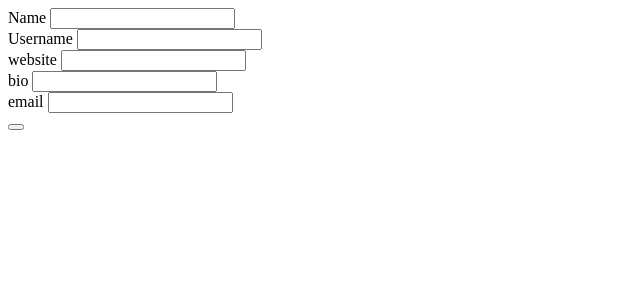
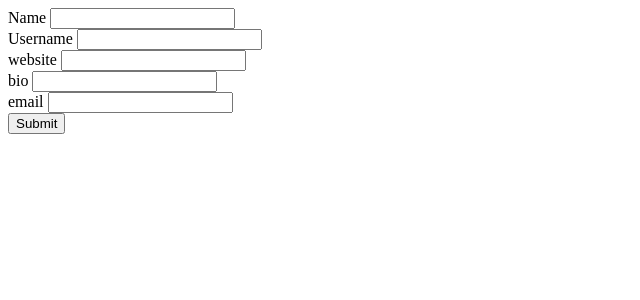
Before and after one commit to BradleyBartelt/P2__Waves, a Flask app: page /colin/edit in a window 1280 px wide. Shown: the top 300 px of the page, without its empty margins (0-640 px from the left). Run offline with Flask 2, Linux system fonts and the light colour scheme; some libraries are stand-ins or nearby versions.

Commit message:
added in button to manuver to the settings page

```diff
--- a/views/colin/templates/colin/settings.html
+++ b/views/colin/templates/colin/settings.html
@@ -23,7 +23,7 @@
     <label>email</label>
     <input type="text">
     <br>
-    <button type="submit"></button>
+    <input type="submit" value="Submit">
 </form>
 
 <!--
--- a/views/colin/templates/colin/user_profile.html
+++ b/views/colin/templates/colin/user_profile.html
@@ -162,7 +162,9 @@
         <g>
             <p1>Account Name</p1>
             <button>Edit Profile</button>
-            <button>Settings</button>
+            <form action="{{url_for('colin_bp.user_setting')}}">
+                <button>Settings</button>
+            </form>
         </g>
     <br>
         <g>
```
